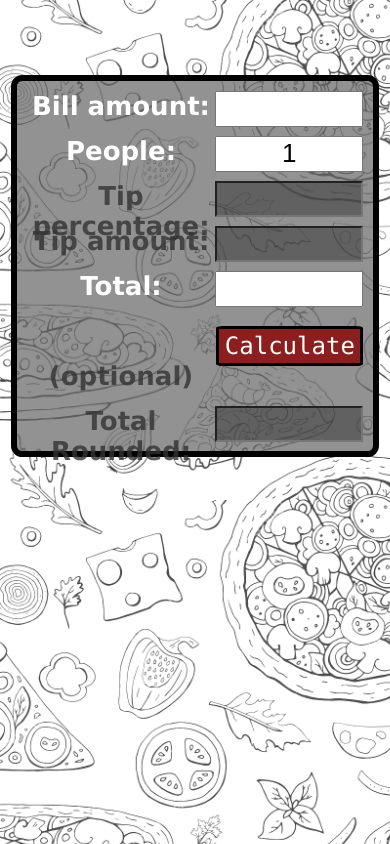
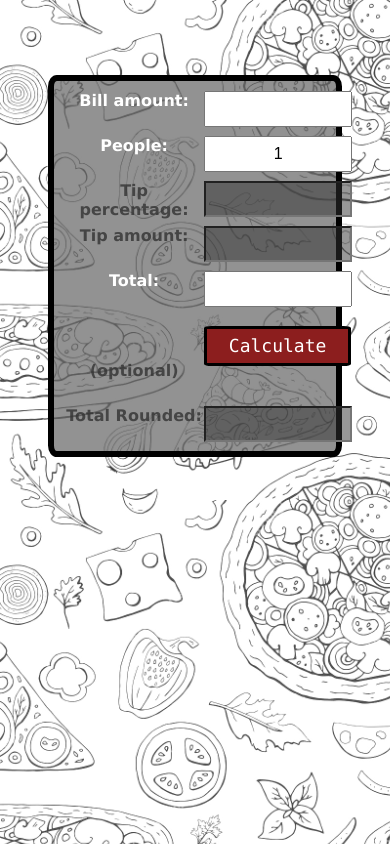
Before and after one commit to Antmagnum/BillCalculator2, a plain HTML site: page index.html in a window 390 px wide. Drawn offline with Linux system fonts and the light colour scheme.

Commit message:
Add files via upload

```diff
--- a/style.css
+++ b/style.css
@@ -66,14 +66,15 @@ input::-webkit-inner-spin-button {
     background-color: #45a049;
   }
 
-  @media screen and (max-width: 600px) {
+  /* *****************Max WIDTH 700px****************** */
+  @media screen and (max-width: 700px) {
     .grid-container  {
       width: 90%;
       height: 350px;
       margin-top: 20%;
     }
   }
-  @media screen and (max-width: 600px) {
+  @media screen and (max-width: 700px) {
     .grid-item, .inputStyling {
       place-items: center;
       height: 30px;
@@ -81,10 +82,36 @@ input::-webkit-inner-spin-button {
     }
 }
 
-    @media screen and (max-width: 600px) {
+    @media screen and (max-width: 700px) {
         #btn {
           width: 147px;
           height: 40px;
           margin-top: 10px;
         }
     }
+
+    /* *****************Max WIDTH 500px****************** */
+    @media screen and (max-width: 500px) {
+      .grid-container  {
+        width: 70%;
+        height: 350px;
+        margin-top: 20%;
+      }
+    }
+    @media screen and (max-width: 500px) {
+      .grid-item, .inputStyling {
+        place-items: center;
+        height: 30px;
+        font-size: 16px;
+        width: 140px;
+      }
+  }
+
+      @media screen and (max-width: 500px) {
+          #btn {
+            width: 147px;
+            height: 40px;
+            margin-top: 10px;
+            font-size: 18px;
+          }
+      }
```
